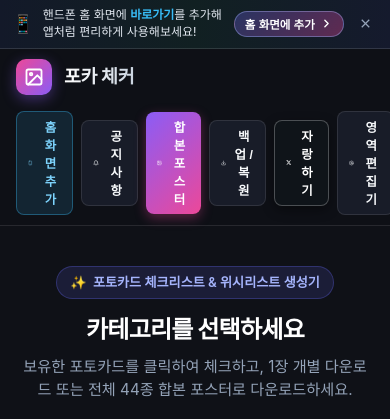
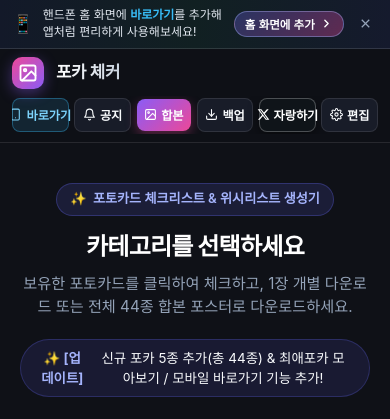
Before and after one commit to foretissimo/phoca_checker, a website: page index.html in a window 390 px wide. Shown: the top 419 px of the page. Drawn offline with Linux system fonts and the light colour scheme.

Commit message:
fix: GNB 반응형 버튼 및 상단 포카 카테고리/도안명 말줄임 처리 최적화

```diff
--- a/css/style.css
+++ b/css/style.css
@@ -99,10 +99,21 @@
 .nav-breadcrumbs {
   display: flex;
   align-items: center;
-  gap: 0.4rem;
+  gap: 0.35rem;
   font-size: 0.85rem;
   color: var(--text-muted);
   font-weight: 500;
+  min-width: 0;
+  flex: 0 1 auto;
+  overflow: hidden;
+  white-space: nowrap;
+}
+
+.nav-breadcrumbs span {
+  overflow: hidden;
+  text-overflow: ellipsis;
+  white-space: nowrap;
+  min-width: 0;
 }
 
 .nav-breadcrumbs span.active {
@@ -137,7 +148,17 @@
 .header-actions {
   display: flex;
   align-items: center;
-  gap: 0.5rem;
+  gap: 0.45rem;
+  flex-shrink: 0;
+  margin-left: auto;
+}
+
+/* Responsive Button Text Helper */
+.btn-text-full {
+  display: inline;
+}
+.btn-text-short {
+  display: none;
 }
 
 /* --------------------------------------------------------------------------
@@ -1606,14 +1627,103 @@
   100% { transform: rotate(360deg); }
 }
 
+/* Medium Desktop / Tablet (<= 1024px) */
+@media (max-width: 1024px) {
+  .app-header {
+    padding: 0.65rem 1rem;
+    gap: 0.65rem;
+  }
+  .nav-breadcrumbs #nav-category-name {
+    display: none !important;
+  }
+  .header-actions {
+    gap: 0.35rem;
+  }
+  .header-actions .btn {
+    padding: 0.38rem 0.55rem;
+    font-size: 0.78rem;
+  }
+}
+
 /* Mobile Responsive */
 @media (max-width: 768px) {
   .app-header {
-    padding: 0.6rem 1rem;
+    padding: 0.5rem 0.75rem;
     flex-wrap: wrap;
+    gap: 0.45rem;
   }
   .header-credits {
     display: none;
+  }
+  .brand-section {
+    flex-shrink: 0;
+  }
+  .brand-icon {
+    width: 32px;
+    height: 32px;
+  }
+  .brand-title {
+    font-size: 1.05rem;
+  }
+
+  /* Row 1 Breadcrumbs: right-aligned, safely truncated with ellipsis */
+  .nav-breadcrumbs {
+    flex: 1;
+    min-width: 0;
+    justify-content: flex-end;
+    overflow: hidden;
+    text-overflow: ellipsis;
+    white-space: nowrap;
+    font-size: 0.8rem;
+  }
+  .nav-breadcrumbs #nav-category-name {
+    display: none !important;
+  }
+  .nav-breadcrumbs #nav-template-name {
+    overflow: hidden;
+    text-overflow: ellipsis;
+    white-space: nowrap;
+    max-width: 100%;
+    color: #a5b4fc;
+    font-weight: 600;
+  }
+
+  /* Row 2: Action buttons row */
+  .header-actions {
+    width: 100%;
+    display: flex;
+    align-items: center;
+    justify-content: space-between;
+    gap: 0.35rem;
+    overflow-x: auto;
+    -webkit-overflow-scrolling: touch;
+    scrollbar-width: none;
+    padding: 0.1rem 0;
+  }
+  .header-actions::-webkit-scrollbar {
+    display: none;
+  }
+  .header-actions .btn {
+    flex: 1 1 0px;
+    min-width: 0;
+    padding: 0.45rem 0.25rem;
+    font-size: 0.76rem;
+    justify-content: center;
+    text-align: center;
+    white-space: nowrap;
+    gap: 0.25rem;
+  }
+  .header-actions .btn svg {
+    flex-shrink: 0;
+    width: 13px;
+    height: 13px;
+  }
+
+  .btn-text-full {
+    display: none !important;
+  }
+  .btn-text-short {
+    display: inline !important;
   }
   .hero-title {
     font-size: 1.5rem;
--- a/index.html
+++ b/index.html
@@ -125,10 +125,21 @@
 .nav-breadcrumbs {
   display: flex;
   align-items: center;
-  gap: 0.4rem;
+  gap: 0.35rem;
   font-size: 0.85rem;
   color: var(--text-muted);
   font-weight: 500;
+  min-width: 0;
+  flex: 0 1 auto;
+  overflow: hidden;
+  white-space: nowrap;
+}
+
+.nav-breadcrumbs span {
+  overflow: hidden;
+  text-overflow: ellipsis;
+  white-space: nowrap;
+  min-width: 0;
 }
 
 .nav-breadcrumbs span.active {
@@ -163,7 +174,17 @@
 .header-actions {
   display: flex;
   align-items: center;
-  gap: 0.5rem;
+  gap: 0.45rem;
+  flex-shrink: 0;
+  margin-left: auto;
+}
+
+/* Responsive Button Text Helper */
+.btn-text-full {
+  display: inline;
+}
+.btn-text-short {
+  display: none;
 }
 
 /* --------------------------------------------------------------------------
@@ -1612,14 +1633,103 @@
   100% { transform: rotate(360deg); }
 }
 
+/* Medium Desktop / Tablet (<= 1024px) */
+@media (max-width: 1024px) {
+  .app-header {
+    padding: 0.65rem 1rem;
+    gap: 0.65rem;
+  }
+  .nav-breadcrumbs #nav-category-name {
+    display: none !important;
+  }
+  .header-actions {
+    gap: 0.35rem;
+  }
+  .header-actions .btn {
+    padding: 0.38rem 0.55rem;
+    font-size: 0.78rem;
+  }
+}
+
 /* Mobile Responsive */
 @media (max-width: 768px) {
   .app-header {
-    padding: 0.6rem 1rem;
+    padding: 0.5rem 0.75rem;
     flex-wrap: wrap;
+    gap: 0.45rem;
   }
   .header-credits {
     display: none;
+  }
+  .brand-section {
+    flex-shrink: 0;
+  }
+  .brand-icon {
+    width: 32px;
+    height: 32px;
+  }
+  .brand-title {
+    font-size: 1.05rem;
+  }
+
+  /* Row 1 Breadcrumbs: right-aligned, safely truncated with ellipsis */
+  .nav-breadcrumbs {
+    flex: 1;
+    min-width: 0;
+    justify-content: flex-end;
+    overflow: hidden;
+    text-overflow: ellipsis;
+    white-space: nowrap;
+    font-size: 0.8rem;
+  }
+  .nav-breadcrumbs #nav-category-name {
+    display: none !important;
+  }
+  .nav-breadcrumbs #nav-template-name {
+    overflow: hidden;
+    text-overflow: ellipsis;
+    white-space: nowrap;
+    max-width: 100%;
+    color: #a5b4fc;
+    font-weight: 600;
+  }
+
+  /* Row 2: Action buttons row */
+  .header-actions {
+    width: 100%;
+    display: flex;
+    align-items: center;
+    justify-content: space-between;
+    gap: 0.35rem;
+    overflow-x: auto;
+    -webkit-overflow-scrolling: touch;
+    scrollbar-width: none;
+    padding: 0.1rem 0;
+  }
+  .header-actions::-webkit-scrollbar {
+    display: none;
+  }
+  .header-actions .btn {
+    flex: 1 1 0px;
+    min-width: 0;
+    padding: 0.45rem 0.25rem;
+    font-size: 0.76rem;
+    justify-content: center;
+    text-align: center;
+    white-space: nowrap;
+    gap: 0.25rem;
+  }
+  .header-actions .btn svg {
+    flex-shrink: 0;
+    width: 13px;
+    height: 13px;
+  }
+
+  .btn-text-full {
+    display: none !important;
+  }
+  .btn-text-short {
+    display: inline !important;
   }
   .hero-title {
     font-size: 1.5rem;
@@ -2717,7 +2827,8 @@
           <rect x="5" y="2" width="14" height="20" rx="2" ry="2"></rect>
           <line x1="12" y1="18" x2="12.01" y2="18"></line>
         </svg>
-        <span>홈 화면 추가</span>
+        <span class="btn-text-full">홈 화면 추가</span>
+        <span class="btn-text-short">바로가기</span>
       </button>
 
       <button id="btn-open-info" class="btn btn-sm" title="공지사항 및 사용 도움말">
@@ -2725,7 +2836,8 @@
           <path d="M18 8A6 6 0 0 0 6 8c0 7-3 9-3 9h18s-3-2-3-9"></path>
           <path d="M13.73 21a2 2 0 0 1-3.46 0"></path>
         </svg>
-        공지사항
+        <span class="btn-text-full">공지사항</span>
+        <span class="btn-text-short">공지</span>
       </button>
 
       <button id="btn-export-all-merged" class="btn btn-purple btn-sm" title="고화질 합본 포스터 일괄 다운로드">
@@ -2734,7 +2846,8 @@
           <circle cx="8.5" cy="8.5" r="1.5"></circle>
           <polyline points="21 15 16 10 5 21"></polyline>
         </svg>
-        합본 포스터
+        <span class="btn-text-full">합본 포스터</span>
+        <span class="btn-text-short">합본</span>
       </button>
 
       <button id="btn-open-backup" class="btn btn-sm" title="내 체크리스트 데이터 백업 및 복원 (기기 이동/공유)">
@@ -2743,14 +2856,16 @@
           <polyline points="7 10 12 15 17 10"></polyline>
           <line x1="12" y1="15" x2="12" y2="3"></line>
         </svg>
-        백업 / 복원
+        <span class="btn-text-full">백업 / 복원</span>
+        <span class="btn-text-short">백업</span>
       </button>
 
       <button id="btn-share-x" class="btn btn-x-share btn-sm" title="내 수집 진행률과 자랑하기 카드를 생성하고 공유하기">
         <svg viewBox="0 0 24 24" width="13" height="13" fill="currentColor">
           <path d="M18.244 2.25h3.308l-7.227 8.26 8.502 11.24H16.17l-5.214-6.817L4.99 21.75H1.68l7.73-8.835L1.254 2.25H8.08l4.713 6.231zm-1.161 17.52h1.833L7.084 4.126H5.117z"></path>
         </svg>
-        자랑하기
+        <span class="btn-text-full">자랑하기</span>
+        <span class="btn-text-short">자랑하기</span>
       </button>
 
       <button id="toggle-editor-btn" class="btn btn-sm" style="display: none;" title="영역 편집 / 자석 스냅 / 깃헙 직접 저장">
@@ -2758,7 +2873,8 @@
           <circle cx="12" cy="12" r="3"></circle>
           <path d="M19.4 15a1.65 1.65 0 0 0 .33 1.82l.06.06a2 2 0 0 1 0 2.83 2 2 0 0 1-2.83 0l-.06-.06a1.65 1.65 0 0 0-1.82-.33 1.65 1.65 0 0 0-1 1.51V21a2 2 0 0 1-2 2 2 2 0 0 1-2-2v-.09A1.65 1.65 0 0 0 9 19.4a1.65 1.65 0 0 0-1.82.33l-.06.06a2 2 0 0 1-2.83 0 2 2 0 0 1 0-2.83l.06-.06a1.65 1.65 0 0 0 .33-1.82 1.65 1.65 0 0 0-1.51-1H3a2 2 0 0 1-2-2 2 2 0 0 1 2-2h.09A1.65 1.65 0 0 0 4.6 9a1.65 1.65 0 0 0-.33-1.82l-.06-.06a2 2 0 0 1 0-2.83 2 2 0 0 1 2.83 0l.06.06a1.65 1.65 0 0 0 1.82.33H9a1.65 1.65 0 0 0 1-1.51V3a2 2 0 0 1 2-2 2 2 0 0 1 2 2v.09a1.65 1.65 0 0 0 1 1.51 1.65 1.65 0 0 0 1.82-.33l.06-.06a2 2 0 0 1 2.83 0 2 2 0 0 1 0 2.83l-.06.06a1.65 1.65 0 0 0-.33 1.82V9a1.65 1.65 0 0 0 1.51 1H21a2 2 0 0 1 2 2 2 2 0 0 1-2 2h-.09a1.65 1.65 0 0 0-1.51 1z"></path>
         </svg>
-        영역 편집기
+        <span class="btn-text-full">영역 편집기</span>
+        <span class="btn-text-short">편집</span>
       </button>
     </div>
   </header>
```
